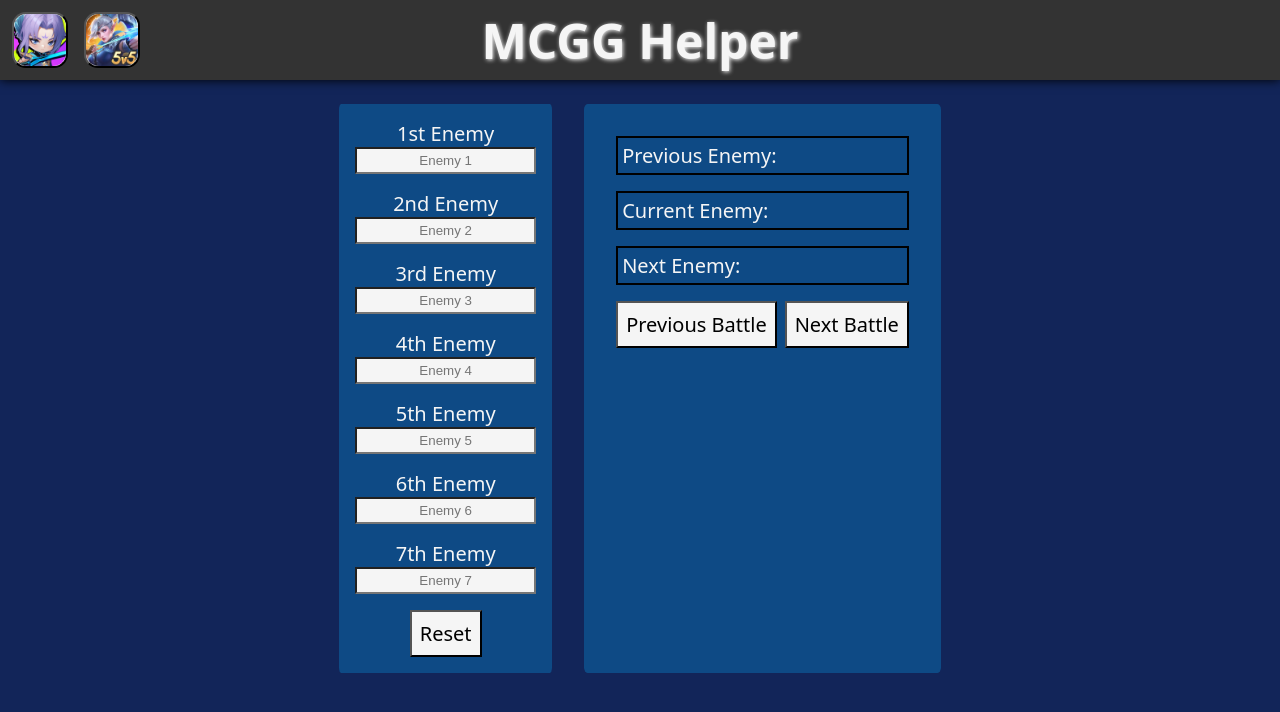
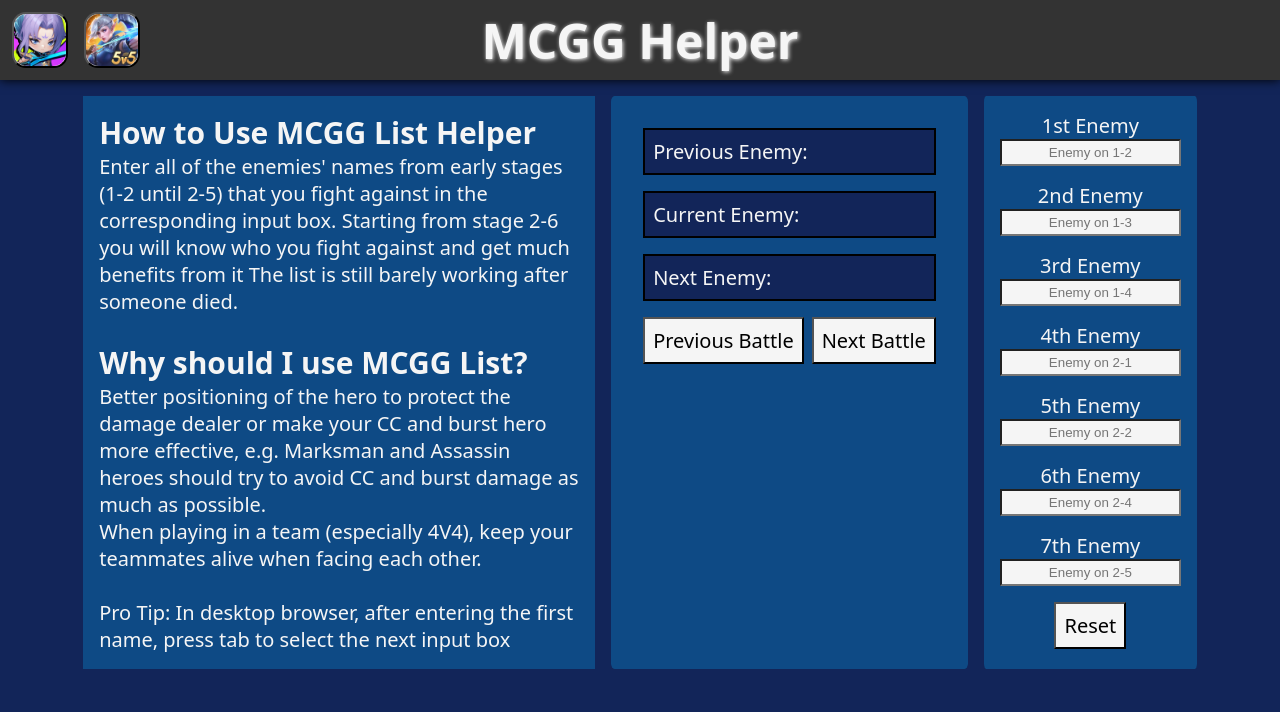
Before and after one commit to jerichojordan/mlbb-mcgg-helper, a React (Vite) app: page / in a window 1280 px wide. Shown: the top 712 px of the page. Built offline with nearby package versions, Linux system fonts and the light colour scheme.

Commit message:
MCGG minor update
Added stages array for placeholder
Added temporary instruction for MCGG list

```diff
--- a/src/components/EnemyList.tsx
+++ b/src/components/EnemyList.tsx
@@ -1,4 +1,7 @@
 import { useState } from "react";
+
+const stages : string[] =["1-2","1-3","1-4","2-1","2-2","2-4","2-5"]
+
 export default function EnemyList() {
   const [names, setNames] = useState<string[]>(Array(7).fill(""));
   const [currentIndex, setCurrentIndex] = useState(0);
@@ -33,33 +36,16 @@ export default function EnemyList() {
   return (
     <>
       <div className="mcgg">
-        <div className="mcgg-list">
-          {names.map((value, index) => (
-            <div className={"mcgg-list-children"} key={index}>
-              <label htmlFor={`enemy-${index}`} className="center">
-                {getOrdinal(index)} Enemy
-              </label>
-              <input
-                id={"enemy"+index.toString()}
-                key={index}
-                type="text"
-                value={value}
-                onChange={(e) => handleChange(index, e.target.value)}
-                placeholder={`Enemy ${index + 1}`}
-                className="mcgg-list__input"
-              />
-            </div>
-          ))}
-          <div className="mcgg-list__button-container">
-            <button
-              onClick={handleReset}
-              type="submit"
-              className="mcgg-list__button"
-            >
-              Reset
-            </button>
+          <div className="mcgg-instruction">
+            <h2>How to Use MCGG List Helper</h2>
+            <p>{`Enter all of the enemies' names from early stages (1-2 until 2-5) that you fight against in the corresponding input box. Starting from stage 2-6 you will know who you fight against and get much benefits from it  The list is still barely working after someone died.`}</p>
+            <br />
+            <h2>Why should I use MCGG List?</h2>
+            <p>{`Better positioning of the hero to protect the damage dealer or make your CC and burst hero more effective, e.g. Marksman and Assassin heroes should try to avoid CC and burst damage as much as possible.`}</p>
+            <p>{`When playing in a team (especially 4V4), keep your teammates alive when facing each other.`}</p>
+            <br />
+            <p>{`Pro Tip: In desktop browser, after entering the first name, press tab to select the next input box`}</p>
           </div>
-        </div>
 
         <div className="mcgg-status">
           <div className="mcgg-status__container">
@@ -94,6 +80,36 @@ export default function EnemyList() {
             </button>
           </div>
         </div>
+
+        <div className="mcgg-list">
+          {names.map((value, index) => (
+            <div className={"mcgg-list-children"} key={index}>
+              <label htmlFor={`enemy-${index}`} className="center">
+                {getOrdinal(index)} Enemy
+              </label>
+              <input
+                id={"enemy"+index.toString()}
+                key={index}
+                type="text"
+                value={value}
+                onChange={(e) => handleChange(index, e.target.value)}
+                placeholder={`Enemy on ${stages[index]}`}
+                className="mcgg-list__input"
+              />
+            </div>
+          ))}
+          <div className="mcgg-list__button-container">
+            <button
+              onClick={handleReset}
+              type="submit"
+              className="mcgg-list__button"
+            >
+              Reset
+            </button>
+          </div>
+        </div>
+
+
       </div>
     </>
   );
--- a/src/index.css
+++ b/src/index.css
@@ -114,8 +114,14 @@ button:active {
   display: flex;
   flex-direction: row;
   justify-content: center;
-  margin-top: 1.5rem;
-  gap: 2rem;
+  margin-top: 1rem;
+  gap: 1rem;
+}
+
+.mcgg-instruction{
+  background-color: var(--LIST-BGCOLOR);
+  max-width: 40vw;
+  padding: 1rem;
 }
 
 .mcgg-list {
@@ -158,8 +164,9 @@ button:active {
 .mcgg-status__container > p {
   margin-bottom: 1rem;
   border: 2px solid black;
-  padding: 0.25rem;
+  padding: 0.5rem;
   white-space: wrap;
+  background-color: #122559;
 }
 
 .mcgg-status__button-container {
```
